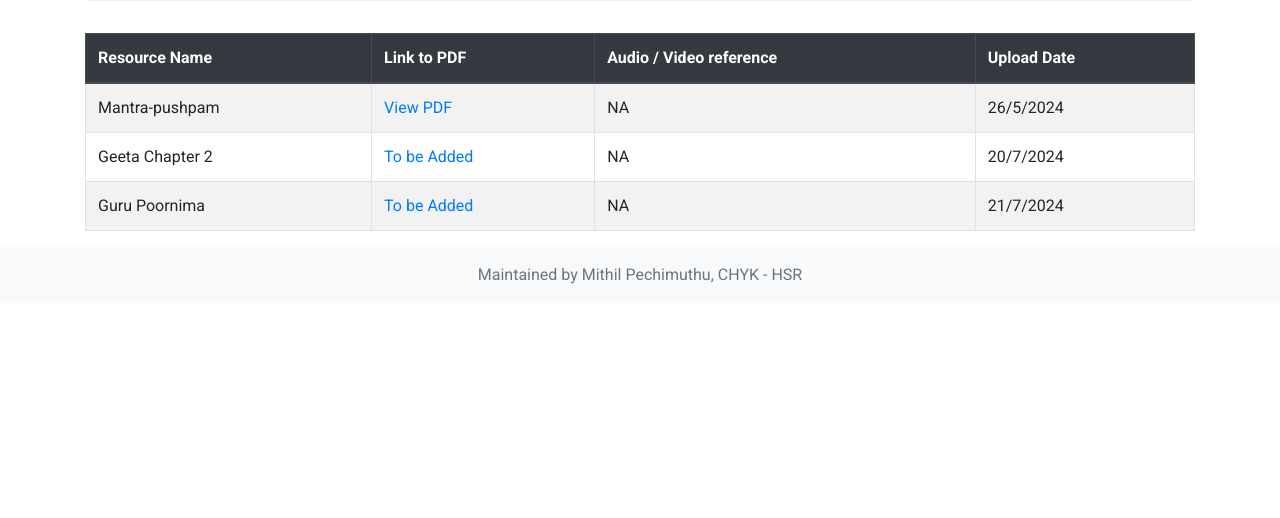
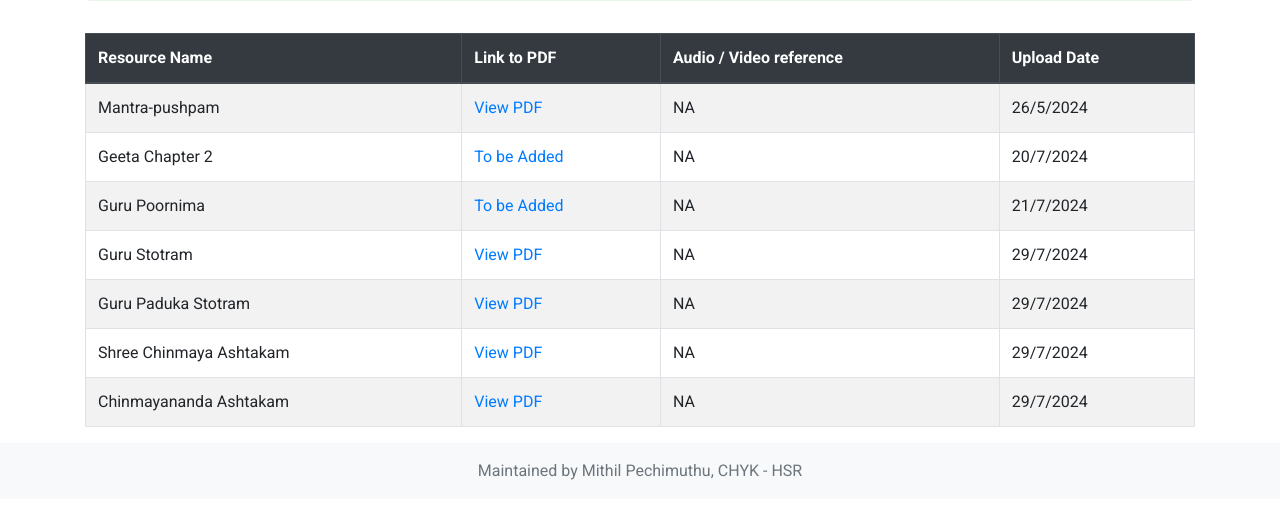
Before and after one commit to PechimuthuMithil/chyk-repo, a plain HTML site: page resources.html in a window 1280 px wide. Shown: the part 198-716 px from the top of the page. Drawn offline with nearby package versions, Linux system fonts and the light colour scheme.

Commit message:
Update resources.html

```diff
--- a/resources.html
+++ b/resources.html
@@ -76,6 +76,30 @@
                     <td> NA </td>
                     <td>21/7/2024</td>
                 </tr>
+                <tr>
+                    <td>Guru Stotram</td>
+                    <td><a href="https://drive.google.com/file/d/14Zo-De5cIql8J_-zjXMlFHfOByoM7hg_/view?usp=sharing" target="_blank">View PDF</a></td>
+                    <td> NA </td>
+                    <td>29/7/2024</td>
+                </tr>
+                 <tr>
+                    <td>Guru Paduka Stotram</td>
+                    <td><a href="https://drive.google.com/file/d/14hSm56xsi1kIzWIYan-Db-3mmax8ZVLZ/view?usp=sharing" target="_blank">View PDF</a></td>
+                    <td> NA </td>
+                    <td>29/7/2024</td>
+                </tr>
+                 <tr>
+                    <td>Shree Chinmaya Ashtakam</td>
+                    <td><a href="https://drive.google.com/file/d/14iadg8r2pSCs9yyM121cOmmW3rI8gwG_/view?usp=sharing" target="_blank">View PDF</a></td>
+                    <td> NA </td>
+                    <td>29/7/2024</td>
+                </tr>
+                 <tr>
+                    <td>Chinmayananda Ashtakam</td>
+                    <td><a href="https://drive.google.com/file/d/14oQRKimNhLCCtXQPLaDnn02yJA53XT5t/view?usp=sharing" target="_blank">View PDF</a></td>
+                    <td> NA </td>
+                    <td>29/7/2024</td>
+                </tr>
             </tbody>
         </table>
     </div>
```
